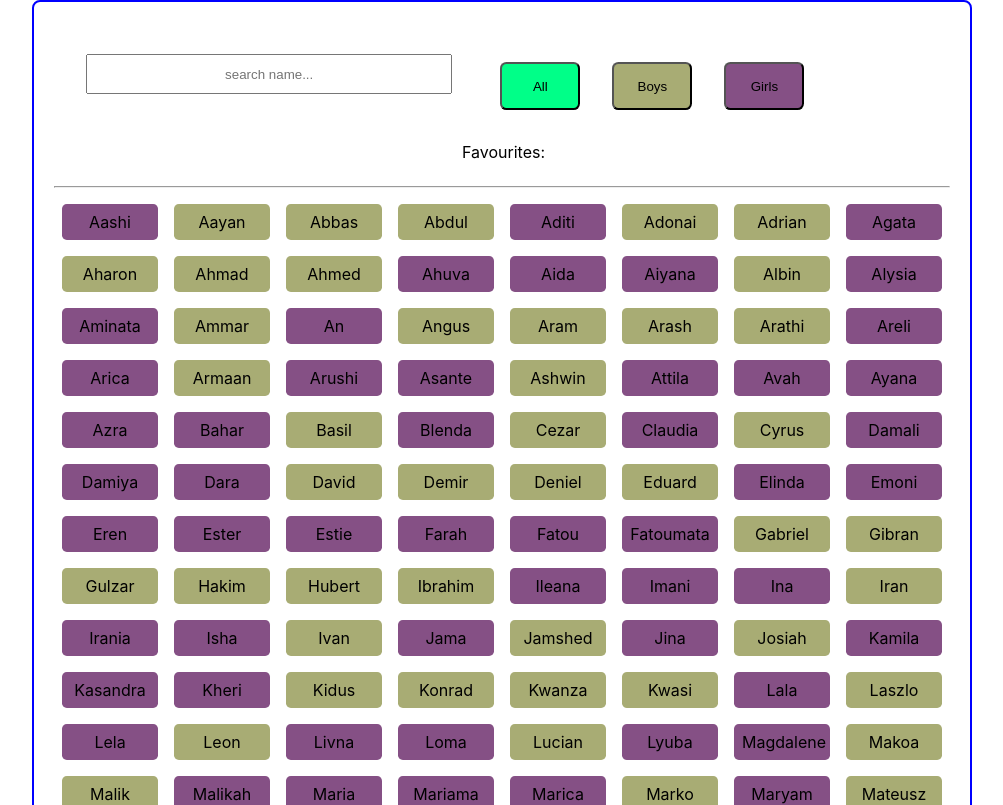
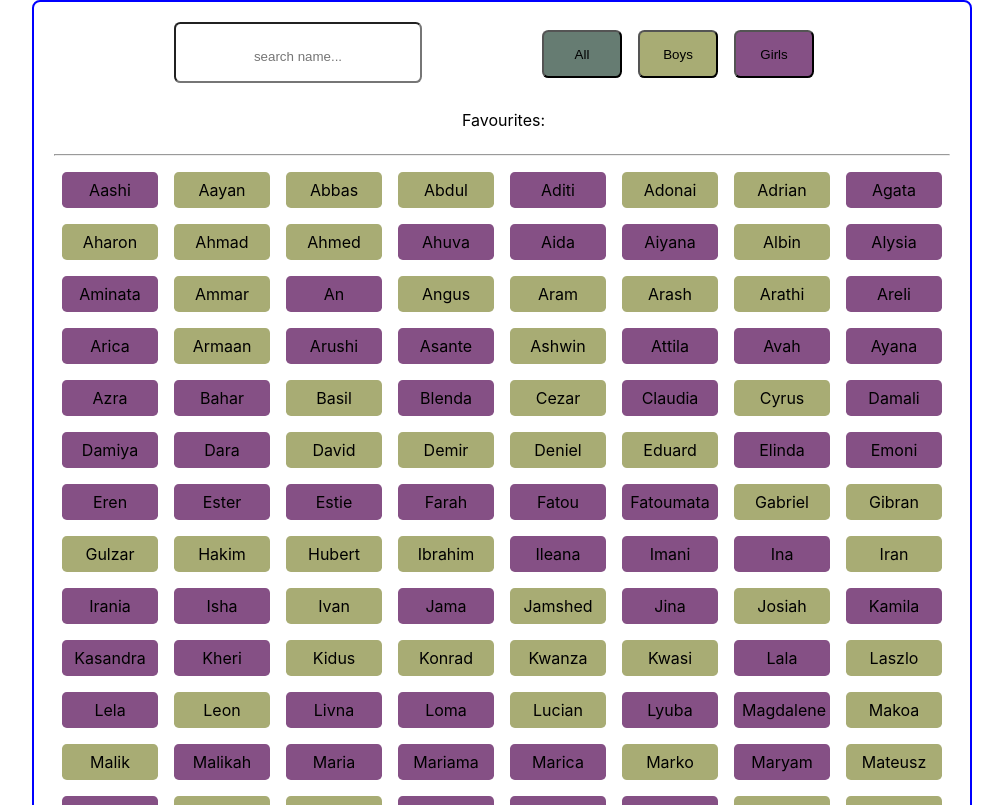
Before and after one commit to aaokunade/baby-names-react, a React (Create React App) app: page / in a window 1280 px wide. Shown: the top 805 px of the page, without its empty margins (138-1141 px from the left). Built offline with nearby package versions, Linux system fonts and the light colour scheme.

Commit message:
icon styles added

```diff
--- a/src/App.css
+++ b/src/App.css
@@ -22,9 +22,12 @@ p {
 }
 
 .input {
-  margin: 2rem;
+  /* margin: 2rem; */
   text-align: center;
-  width: 40%;
+  width:15rem;
+  height: 3rem;
+  padding-top: 0.5rem;
+  border-radius: 0.4rem ;
 }
 
 .babyBoys {
@@ -36,7 +39,7 @@ p {
 }
 
 .neutral {
-  background-color: rgb(0, 255, 136);
+  background-color: rgb(102, 124, 114);
 }
 
 .diamond {
@@ -66,22 +69,28 @@ p {
 .searchBar {
   display: flex;
   flex-direction: row;
-  /* justify-content: space-evenly; */
+  justify-content: space-evenly;
 }
 
 .gender{
 /* width: 4rem; */
-padding-top:1.5rem;
+padding-top: 0.5rem;
 }
 
 button {
   width:5rem;
   height: 3rem;
   border-radius: 0.4rem ;
-  margin: 1.0rem 1.0rem;
+  margin: 0rem 1.0rem 1.0rem 0rem;
 }
 
 .active {
   border-bottom: 0.4rem solid black;
   border-radius: 0.4rem;
 }
+
+.classIcon {
+  width: 4rem;
+  height: 2.5rem;
+  color: rgb(245, 248, 250);
+}
```
